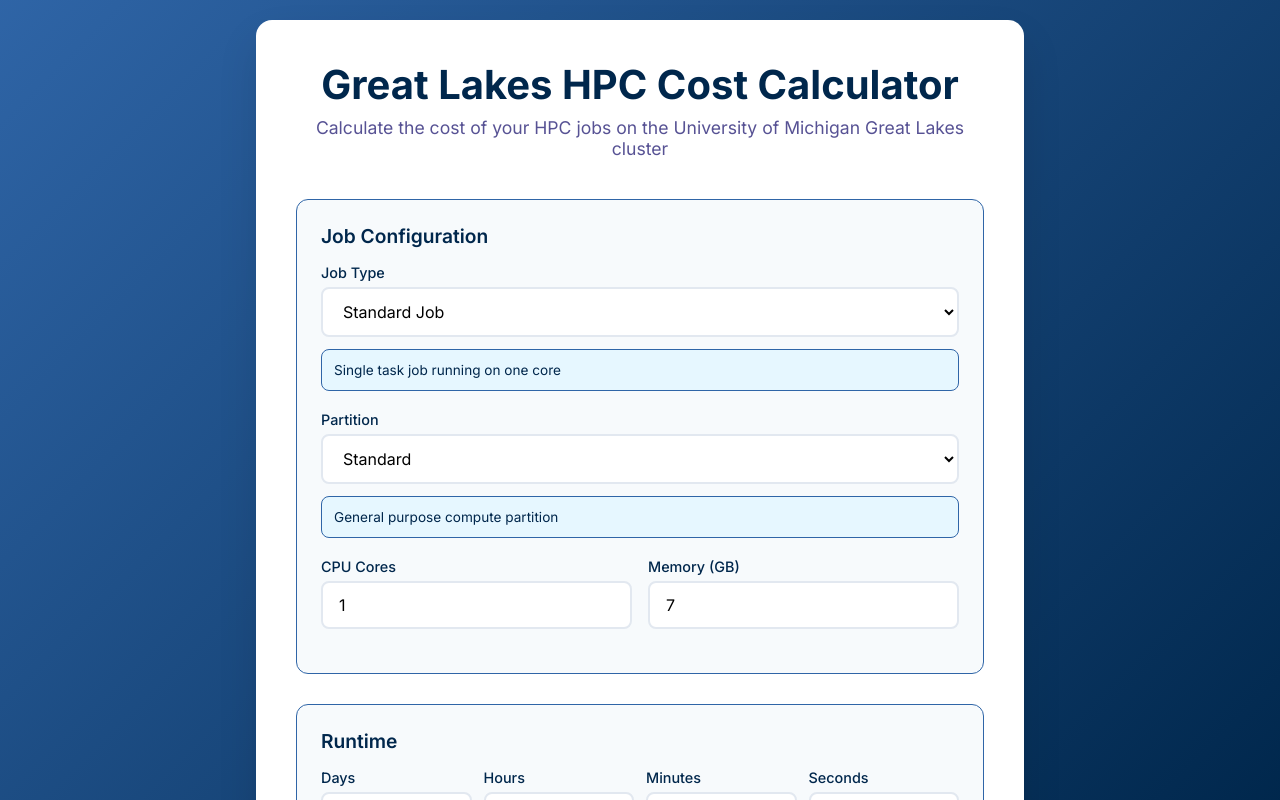
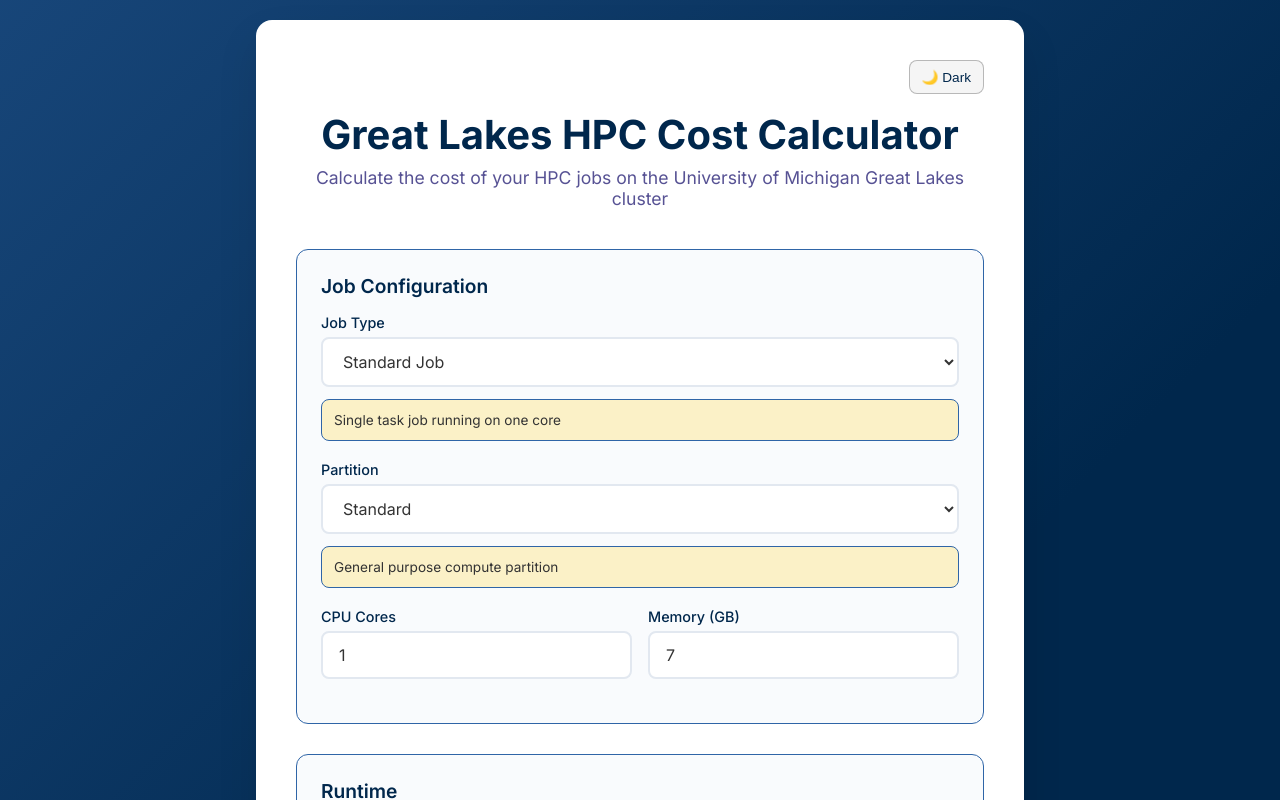
Before and after one commit to um-jglad/um-gl-cost-calc, a React (Vite) app: page / in a window 1280 px wide. Shown: the top 800 px of the page. Built offline with nearby package versions, Linux system fonts and the light colour scheme.

Commit message:
feat: implement dark mode toggle and update CSS variables for theming

```diff
--- a/src/App.jsx
+++ b/src/App.jsx
@@ -1,4 +1,4 @@
-import { useState, useEffect, useRef } from 'react';
+import React, { useState, useEffect, useRef } from 'react';
 
 // Great Lakes HPC partition configurations with TRES billing weights
 const PARTITION_RATES = {
@@ -115,7 +115,27 @@ function App() {
   const [isArrayJob, setIsArrayJob] = useState(false);
   const [arrayJobCount, setArrayJobCount] = useState(1);
   const [showSbatch, setShowSbatch] = useState(false);
+  const [isDarkMode, setIsDarkMode] = useState(false);
   const sbatchRef = useRef(null);
+
+  // Initialize theme from localStorage
+  useEffect(() => {
+    const savedTheme = localStorage.getItem('theme');
+    const prefersDark = window.matchMedia('(prefers-color-scheme: dark)').matches;
+    const shouldUseDark = savedTheme === 'dark' || (!savedTheme && prefersDark);
+
+    setIsDarkMode(shouldUseDark);
+    document.documentElement.setAttribute('data-theme', shouldUseDark ? 'dark' : 'light');
+  }, []);
+
+  // Toggle theme
+  const toggleTheme = () => {
+    const newTheme = !isDarkMode;
+    setIsDarkMode(newTheme);
+    const themeValue = newTheme ? 'dark' : 'light';
+    document.documentElement.setAttribute('data-theme', themeValue);
+    localStorage.setItem('theme', themeValue);
+  };
 
   // Handle SLURM script toggle with smooth scrolling
   const handleSbatchToggle = () => {
@@ -375,6 +395,13 @@ function App() {
   return (
     <div className="app">
       <div className="header">
+        <button
+          className="theme-toggle"
+          onClick={toggleTheme}
+          aria-label={`Switch to ${isDarkMode ? 'light' : 'dark'} mode`}
+        >
+          {isDarkMode ? '☀️' : '🌙'} {isDarkMode ? 'Light' : 'Dark'}
+        </button>
         <h1>Great Lakes HPC Cost Calculator</h1>
         <p>Calculate the cost of your HPC jobs on the University of Michigan Great Lakes cluster</p>
       </div>
@@ -633,9 +660,9 @@ function App() {
             <button
               onClick={handleSbatchToggle}
               style={{
-                background: 'rgba(255, 255, 255, 0.2)',
-                color: 'white',
-                border: '1px solid rgba(255, 255, 255, 0.3)',
+                background: 'var(--toggle-bg)',
+                color: 'var(--results-text)',
+                border: '1px solid var(--toggle-border)',
                 borderRadius: '8px',
                 padding: '8px 16px',
                 cursor: 'pointer',
@@ -644,10 +671,10 @@ function App() {
                 transition: 'all 0.2s ease'
               }}
               onMouseEnter={(e) => {
-                e.target.style.background = 'rgba(255, 255, 255, 0.3)';
+                e.target.style.background = 'var(--toggle-hover-bg)';
               }}
               onMouseLeave={(e) => {
-                e.target.style.background = 'rgba(255, 255, 255, 0.2)';
+                e.target.style.background = 'var(--toggle-bg)';
               }}
             >
               {showSbatch ? 'Hide' : 'Show'} SLURM Script
@@ -659,8 +686,8 @@ function App() {
           <div className="form-section sbatch-section">
             <h3>Example SLURM Batch Script</h3>
             <div style={{
-              background: '#2d3748',
-              color: '#e2e8f0',
+              background: 'var(--sbatch-bg)',
+              color: 'var(--sbatch-text)',
               padding: '16px',
               borderRadius: '8px',
               fontFamily: 'Monaco, Consolas, "Lucida Console", monospace',
@@ -676,7 +703,7 @@ function App() {
                   position: 'absolute',
                   top: '8px',
                   right: '8px',
-                  background: '#4a5568',
+                  background: 'var(--sbatch-button-bg)',
                   color: 'white',
                   border: 'none',
                   borderRadius: '4px',
@@ -689,7 +716,7 @@ function App() {
               </button>
               {generateSbatchScript()}
             </div>
-            <p style={{ marginTop: '12px', fontSize: '0.9rem', color: '#718096' }}>
+            <p style={{ marginTop: '12px', fontSize: '0.9rem', color: 'var(--text-secondary)' }}>
               Save this as a <code>.sbatch</code> file and submit with: <code>sbatch your_script.sbatch</code>
             </p>
           </div>
--- a/src/index.css
+++ b/src/index.css
@@ -2,6 +2,90 @@
   margin: 0;
   padding: 0;
   box-sizing: border-box;
+}
+
+:root {
+  /* Light mode colors */
+  --bg-gradient-start: #2F65A7;
+  --bg-gradient-end: #00274C;
+  --card-bg: white;
+  --card-shadow: rgba(0, 0, 0, 0.1);
+  --text-primary: #333;
+  --text-secondary: #575294;
+  --text-heading: #00274C;
+  --section-bg: #f7fafcaa;
+  --section-border: #2F65A7;
+  --input-bg: white;
+  --input-border: #e2e8f0;
+  --input-border-focus: #ffcd058a;
+  --input-border-warning: #e53e3e;
+  --input-bg-error: #fed7d7;
+  --warning-bg: rgba(239, 68, 68, 0.1);
+  --warning-border: rgba(239, 68, 68, 0.3);
+  --warning-text: #dc2626;
+  --results-bg: rgba(255, 205, 5, 0.227);
+  --results-text: #00274C;
+  --breakdown-bg: rgba(255, 205, 5, 0.227);
+  --breakdown-border: #2F65A7;
+  --partition-info-bg: #ffcd0538;
+  --partition-info-border: #2F65A7;
+  --array-input-bg: #f7fafcaa;
+  --code-bg: #e2e8f0;
+  --code-text: #00274C;
+  --button-primary-bg: #00274C;
+  --button-primary-text: white;
+  --button-primary-border: #00274C;
+  --button-hover-bg: #2F65A7;
+  --button-hover-text: white;
+  --button-hover-border: #FFCB05;
+  --sbatch-bg: #2d3748;
+  --sbatch-text: #e2e8f0;
+  --sbatch-button-bg: #4a5568;
+  --toggle-bg: rgba(189, 189, 189, 0.156);
+  --toggle-border: rgba(43, 43, 43, 0.3);
+  --toggle-hover-bg: rgba(112, 112, 112, 0.3);
+}
+
+[data-theme="dark"] {
+  /* Dark mode colors using UM brand palette - simplified */
+  --bg-gradient-start: #1a1a1a;
+  --bg-gradient-end: #001930;
+  --card-bg: #272b30;
+  --card-shadow: rgba(0, 0, 0, 0.5);
+  --text-primary: #e2e8f0;
+  --text-secondary: #a0a0a0;
+  --text-heading: #e2e8f0;
+  --section-bg: #1a1a1a9f;
+  --section-border: #1a1a1a;
+  --input-bg: #272b30;
+  --input-border: #1a1a1a;
+  --input-border-focus: #ffcd058a;
+  --input-border-warning: #ff6b6b;
+  --input-bg-error: rgba(255, 107, 107, 0.1);
+  --warning-bg: rgba(255, 107, 107, 0.1);
+  --warning-border: rgba(255, 107, 107, 0.3);
+  --warning-text: #ff6b6b;
+  --results-bg: #ffcd050e;
+  --results-text: #e2e8f0;
+  --breakdown-bg: #ffcd050e;
+  --breakdown-border: rgba(255, 203, 5, 0.1);
+  --partition-info-bg: #ffcd050e;
+  --partition-info-border: #555555;
+  --array-input-bg: #1a1a1a9f;
+  --code-bg: #2a2a2a;
+  --code-text: #e2e8f0;
+  --button-primary-bg: #FFCB05;
+  --button-primary-text: #00274C;
+  --button-primary-border: #FFCB05;
+  --button-hover-bg: #ffcd05b9;
+  --button-hover-text: #00274C;
+  --button-hover-border: #00274C;
+  --sbatch-bg: #1a1a1a;
+  --sbatch-text: #e2e8f0;
+  --sbatch-button-bg: #404040;
+  --toggle-bg: rgba(255, 203, 5, 0.1);
+  --toggle-border: rgba(255, 203, 5, 0.3);
+  --toggle-hover-bg: rgba(255, 203, 5, 0.2);
 }
 
 html {
@@ -18,7 +102,7 @@ html::before {
   left: 0;
   right: 0;
   bottom: -200vh;
-  background: linear-gradient(135deg, #2F65A7 30%, #00274C 70%);
+  background: linear-gradient(135deg, var(--bg-gradient-start), var(--bg-gradient-end) 60%);
   z-index: -1;
 }
 
@@ -31,7 +115,7 @@ body {
   background: transparent;
   min-height: 100vh;
   min-height: 100dvh;
-  color: #333;
+  color: var(--text-primary);
   overflow-x: hidden;
   overflow-y: auto;
   max-width: 100vw;
@@ -49,9 +133,9 @@ body {
 }
 
 .app {
-  background: white;
+  background: var(--card-bg);
   border-radius: 16px;
-  box-shadow: 0 20px 40px rgba(0, 0, 0, 0.1);
+  box-shadow: 0 20px 40px var(--card-shadow);
   padding: 40px;
   max-width: 600px;
   width: 100%;
@@ -60,22 +144,58 @@ body {
   justify-content: flex-start;
   margin: 0 5%;
   box-sizing: border-box;
+  position: relative;
 }
 
 .header {
   text-align: center;
   margin-bottom: 40px;
+  position: relative;
+  padding-top: 50px; /* Add space for the toggle button */
+}
+
+.theme-toggle {
+  position: absolute;
+  top: 0;
+  right: 0;
+  background: var(--toggle-bg);
+  color: var(--text-heading);
+  border: 1px solid var(--toggle-border);
+  border-radius: 8px;
+  padding: 8px 12px;
+  cursor: pointer;
+  font-size: 0.85rem;
+  font-weight: 500;
+  transition: all 0.2s ease;
+  display: flex;
+  align-items: center;
+  gap: 6px;
+  z-index: 10; /* Ensure it's above other content */
+}
+
+.theme-toggle:hover {
+  background: var(--toggle-hover-bg);
+  transform: translateY(-1px);
+}
+
+.theme-toggle:focus {
+  outline: none;
+  box-shadow: 0 0 0 3px rgba(255, 203, 5, 0.3);
+}
+
+.theme-toggle:active {
+  transform: translateY(0);
 }
 
 .header h1 {
-  color: #00274C;
+  color: var(--text-heading);
   font-size: 2.5rem;
   font-weight: 700;
   margin-bottom: 8px;
 }
 
 .header p {
-  color: #575294;
+  color: var(--text-secondary);
   font-size: 1.1rem;
 }
 
@@ -85,14 +205,14 @@ body {
 }
 
 .form-section {
-  background: #f7fafc;
+  background: var(--section-bg);
   padding: 24px;
   border-radius: 12px;
-  border: 1px solid #2F65A7;
+  border: 1px solid var(--section-border);
 }
 
 .form-section h3 {
-  color: #00274C;
+  color: var(--text-heading);
   font-size: 1.2rem;
   font-weight: 600;
   margin-bottom: 16px;
@@ -108,7 +228,7 @@ body {
 
 .form-group label {
   display: block;
-  color: #00274C;
+  color: var(--text-heading);
   font-weight: 500;
   margin-bottom: 6px;
   font-size: 0.9rem;
@@ -118,47 +238,58 @@ body {
 .form-group input {
   width: 100%;
   padding: 12px 16px;
-  border: 2px solid #e2e8f0;
+  border: 2px solid var(--input-border);
   border-radius: 8px;
   font-size: 1rem;
   font-family: inherit;
   transition: all 0.2s ease;
-  background: white;
+  background: var(--input-bg);
+  color: var(--text-primary);
+}
+
+.form-group select option {
+  background: var(--input-bg);
+  color: var(--text-primary);
+}
+
+.form-group input::placeholder {
+  color: var(--text-secondary);
+  opacity: 0.7;
 }
 
 .form-group select:focus,
 .form-group input:focus {
   outline: none;
-  border-color: #00274C;
-  box-shadow: 0 0 0 3px rgba(0, 39, 76, 0.1);
+  border-color: var(--input-border-focus);
+  box-shadow: 0 0 0 3px rgba(255, 203, 5, 0.1);
 }
 
 .form-group input.warning {
-  border-color: #e53e3e;
+  border-color: var(--input-border-warning);
 }
 
 .form-group input.warning:focus {
-  border-color: #e53e3e;
-  box-shadow: 0 0 0 3px rgba(229, 62, 62, 0.1);
+  border-color: var(--input-border-warning);
+  box-shadow: 0 0 0 3px rgba(216, 96, 24, 0.1);
 }
 
 .form-group input.error {
-  border-color: #e53e3e;
-  background-color: #fed7d7;
+  border-color: var(--input-border-warning);
+  background-color: var(--input-bg-error);
 }
 
 .form-group input.error:focus {
-  border-color: #e53e3e;
-  box-shadow: 0 0 0 3px rgba(229, 62, 62, 0.2);
+  border-color: var(--input-border-warning);
+  box-shadow: 0 0 0 3px rgba(216, 96, 24, 0.2);
 }
 
 .warning-message {
-  background: rgba(239, 68, 68, 0.1);
-  color: #dc2626;
+  background: var(--warning-bg);
+  color: var(--warning-text);
   padding: 8px 12px;
   border-radius: 6px;
   margin-top: 6px;
-  border: 1px solid rgba(239, 68, 68, 0.3);
+  border: 1px solid var(--warning-border);
   font-size: 0.85rem;
   font-weight: 500;
   display: flex;
@@ -202,12 +333,12 @@ body {
 }
 
 .runtime-warning {
-  background: rgba(239, 68, 68, 0.1);
-  color: #dc2626;
+  background: var(--warning-bg);
+  color: var(--warning-text);
   padding: 12px;
   border-radius: 8px;
   margin-top: 12px;
-  border: 1px solid rgba(239, 68, 68, 0.3);
+  border: 1px solid var(--warning-border);
   animation: fadeInSlideDown 0.5s ease;
 }
 
@@ -233,8 +364,8 @@ body {
 }
 
 .results {
-  background: #e2e8f0;
-  color: #00274C;
+  background: var(--results-bg);
+  color: var(--results-text);
   padding: 24px;
   border-radius: 12px;
   text-align: center;
@@ -255,7 +386,7 @@ body {
 }
 
 .cost-breakdown {
-  background: rgba(0, 39, 76, 0.15);
+  background: var(--breakdown-bg);
   padding: 16px;
   border-radius: 8px;
   margin-top: 16px;
@@ -280,21 +411,21 @@ body {
 }
 
 .breakdown-item:not(:last-child) {
-  border-bottom: 1px solid rgba(0, 39, 76, 0.2);
+  border-bottom: 1px solid var(--breakdown-border);
   margin-bottom: 8px;
   padding-bottom: 8px;
 }
 
 .partition-info {
-  background: #e6f7ff;
-  border: 1px solid #2F65A7;
+  background: var(--partition-info-bg);
+  border: 1px solid var(--partition-info-border);
   padding: 12px;
   border-radius: 8px;
   margin-top: 12px;
 }
 
 .partition-info p {
-  color: #00274C;
+  color: var(--text-primary);
   font-size: 0.85rem;
   margin: 0;
 }
@@ -316,7 +447,7 @@ body {
 .checkbox-group label {
   margin: 0;
   font-weight: 500;
-  color: #00274C;
+  color: var(--text-heading);
   cursor: pointer;
   display: flex;
   align-items: center;
@@ -344,8 +475,8 @@ body {
 }
 
 .array-input-container {
-  background: #f7fafc;
-  border: 1px solid #e2e8f0;
+  background: var(--array-input-bg);
+  border: 1px solid var(--input-border);
   border-radius: 8px;
   padding: 16px;
   margin-top: 12px;
@@ -357,18 +488,18 @@ body {
 }
 
 code {
-  background: #e2e8f0;
+  background: var(--code-bg);
   padding: 2px 4px;
   border-radius: 4px;
   font-family: Monaco, Consolas, "Lucida Console", monospace;
   font-size: 0.85em;
-  color: #00274C;
+  color: var(--code-text);
 }
 
 .results button {
-  background: #00274C !important;
-  color: white !important;
-  border: 2px solid #00274C !important;
+  background: var(--button-primary-bg) !important;
+  color: var(--button-primary-text) !important;
+  border: 2px solid var(--button-primary-border) !important;
   border-radius: 8px !important;
   padding: 8px 16px !important;
   cursor: pointer !important;
@@ -379,14 +510,14 @@ code {
 }
 
 .results button:hover {
-  background: #FFCB05 !important;
-  color: #00274C !important;
-  border-color: #FFCB05 !important;
+  background: var(--button-hover-bg) !important;
+  color: var(--button-hover-text) !important;
+  border-color: var(--button-hover-border) !important;
 }
 
 .results button:focus {
   outline: none !important;
-  box-shadow: 0 0 0 3px rgba(0, 39, 76, 0.3) !important;
+  box-shadow: 0 0 0 3px rgba(255, 203, 5, 0.3) !important;
 }
 
 .results button:active {
@@ -401,8 +532,19 @@ code {
     /* width: calc(100vw - 60px); */
   }
 
+  .header {
+    padding-top: 60px; /* More space on mobile */
+  }
+
   .header h1 {
     font-size: 2rem;
+  }
+
+  .theme-toggle {
+    top: 10px; /* Move down slightly on mobile */
+    right: 10px;
+    font-size: 0.8rem;
+    padding: 6px 10px;
   }
 
   .form-row,
```
